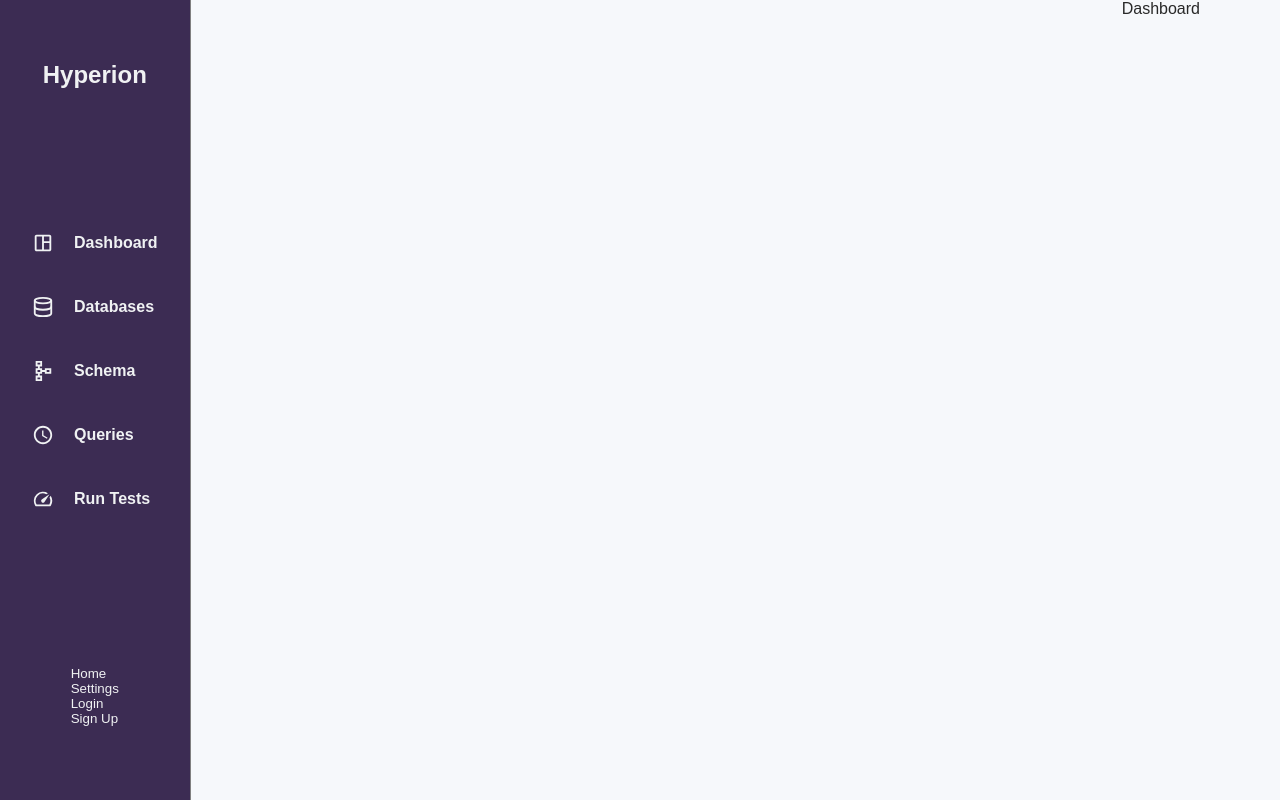
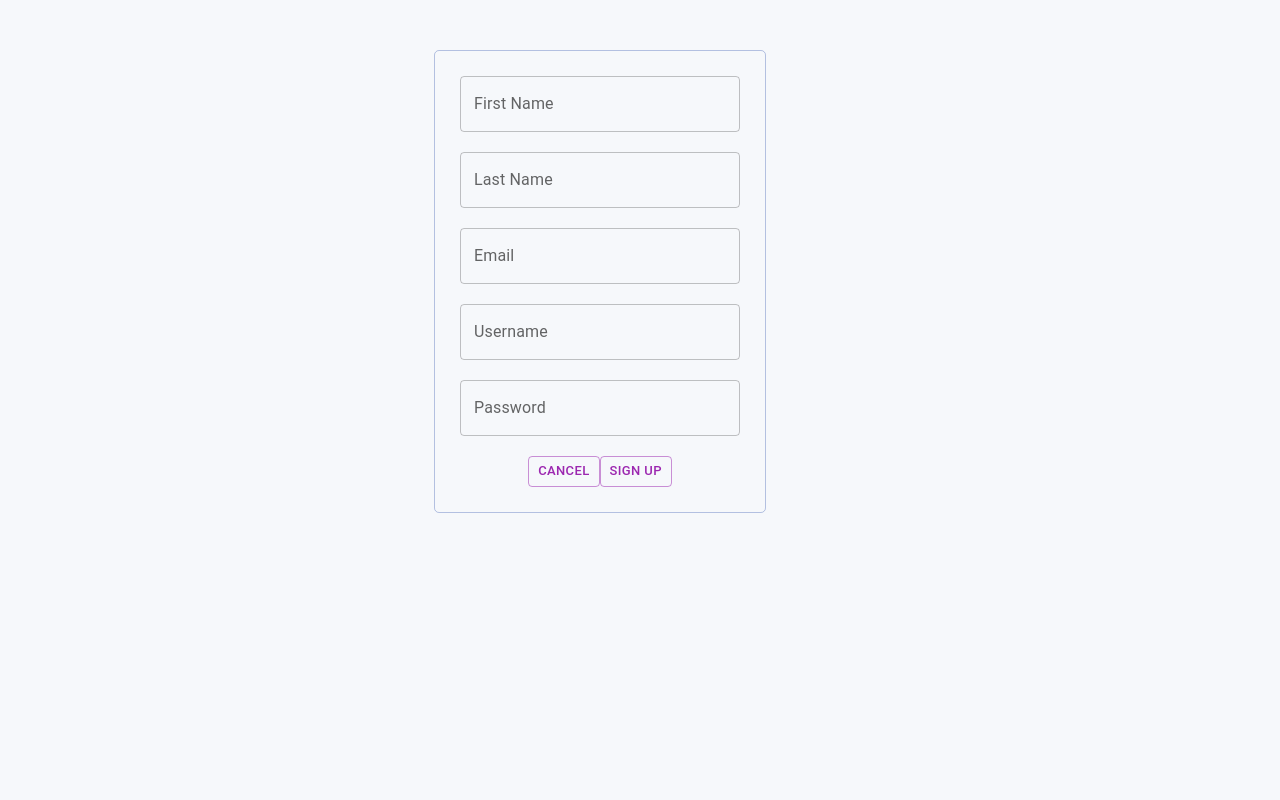
Before and after one commit to oslabs-beta/Hyperion, a React app: page / in a window 1280 px wide. Built offline with nearby package versions, Linux system fonts and the light colour scheme.

Commit message:
completed sign up component

```diff
--- a/client/components/Login.jsx
+++ b/client/components/Login.jsx
@@ -1,39 +1,58 @@
 import React from 'react';
 import styled from 'styled-components';
-import { FormControl, TextField, Button } from '@mui/material';
+import { TextField, Button } from '@mui/material';
+import Dialog from '@mui/material/Dialog';
 
 // State management
 
+// Login Component
+const Login = () => {
+//Need validation here to see if user has entered valid login credentials
+// If user enters valid login credentials need to navigate to home page?
+//function to handle modal open
 
-const Login = () => {
     return (
+    <LoginArea>
     <LoginBox>
+        <H3> Login </H3>
         <Label>
-        <TextField
-          required id="outlined-required" label="Required"defaultValue="Username "
-        />
+        <TextField required id="outlined-required" label="Username"/>
         </Label>
         <Label>
-         <TextField
-          required id="outlined-required" label="Required"defaultValue="Password "
-        />
+         <TextField id="outlined-password-input" label="Password" type="Password"/>
         </Label>
         <Button  variant='outlined' size='small' color= 'secondary'>LOG IN</Button>
     </LoginBox>
+    <LoginBox>
+    <H3> Don't have an account?  </H3>
+    <Button  variant='outlined' size='small' color= 'secondary' >SIGN UP</Button>
+    </LoginBox>
+    </LoginArea>
     )
+//SignUp Box
+// Should render on-click of signup button
 }
 
+
+
 //Style Components Here
+
+const LoginArea = styled.body`
+display: flex;
+justify-content: center;
+align-items: center;
+flex-direction: column;
+`;
 
 const LoginBox = styled.form`
   display: flex;
   justify-content: space-around;
   flex-direction: column;
-  margin:100px 100px 0;
+  margin:50px 50px 0;
   width: 25%;
+  border: 1px solid rgba(24, 63, 161, 0.3);
   border-radius: 5px;
   padding: 15px;
-  background-color: rgba(237, 220, 242, 0.8);
 `;
 
 const Label = styled.label`
@@ -41,13 +60,14 @@ const Label = styled.label`
   flex-direction: column;
   padding:10px ;
 `;
-/*
-// Username
-<input type="text" name="username" />
-</Label>
-<Label>
- Password
-<input type="text" name="password" />
-*/
+
+const H3 = styled.h3`
+  font-family: 'Notable', sans-serif;
+  font-size: 15px;
+  display: flex;
+  flex-direction: column;
+  justify-content: center;
+`;
+
 
 export default Login
--- /dev/null
+++ b/client/components/SignUpForm.jsx
@@ -0,0 +1,67 @@
+import React from 'react';
+import styled from 'styled-components';
+import { TextField, Button } from '@mui/material';
+
+const SignUpForm = () => {
+    return (
+        <SignUpArea>
+            <SignUpBox>
+            <Label>
+            <TextField label="First Name"/>
+            </Label>
+            <Label>
+            <TextField label="Last Name"/>
+            </Label>
+            <Label>
+            <TextField label="Email"/>
+            </Label>
+            <Label>
+            <TextField label="Username"/>
+            </Label>
+            <Label>
+            <TextField label="Password"/>
+            </Label>
+            <ButtonGroup>
+            <Button  variant='outlined' size='small' color= 'secondary' >CANCEL</Button>
+            <Button  variant='outlined' size='small' color= 'secondary' >SIGN UP</Button>
+            </ButtonGroup>
+            </SignUpBox>
+        </SignUpArea>
+    )
+}
+
+//Style Components Here
+
+const SignUpArea = styled.body`
+display: flex;
+justify-content: center;
+align-items: center;
+flex-direction: column;
+`;
+
+const SignUpBox = styled.form`
+  display: flex;
+  justify-content: space-around;
+  flex-direction: column;
+  margin:50px 50px 0;
+  width: 25%;
+  border: 1px solid rgba(24, 63, 161, 0.3);
+  border-radius: 5px;
+  padding: 15px;
+`;
+
+const Label = styled.label`
+  display: flex;
+  flex-direction: column;
+  padding:10px ;
+`;
+
+const ButtonGroup = styled.label`
+  display: flex;
+  flex-direction: row;
+  justify-content: center;
+  padding:10px ;
+`;
+
+
+export default SignUpForm
--- a/client/containers/Dashboard.jsx
+++ b/client/containers/Dashboard.jsx
@@ -1,10 +1,13 @@
 import React from 'react';
 import Layout from './Layout';
+import Login from '../components/Login';
+import SignUpForm from '../components/SignUpForm';
+
 const Dashboard = () => {
   return (
-    <Layout>
-      <div>Dashboard</div>
-    </Layout>
+      <div>
+      <SignUpForm></SignUpForm>
+      </div>
   )
 }
 
```
